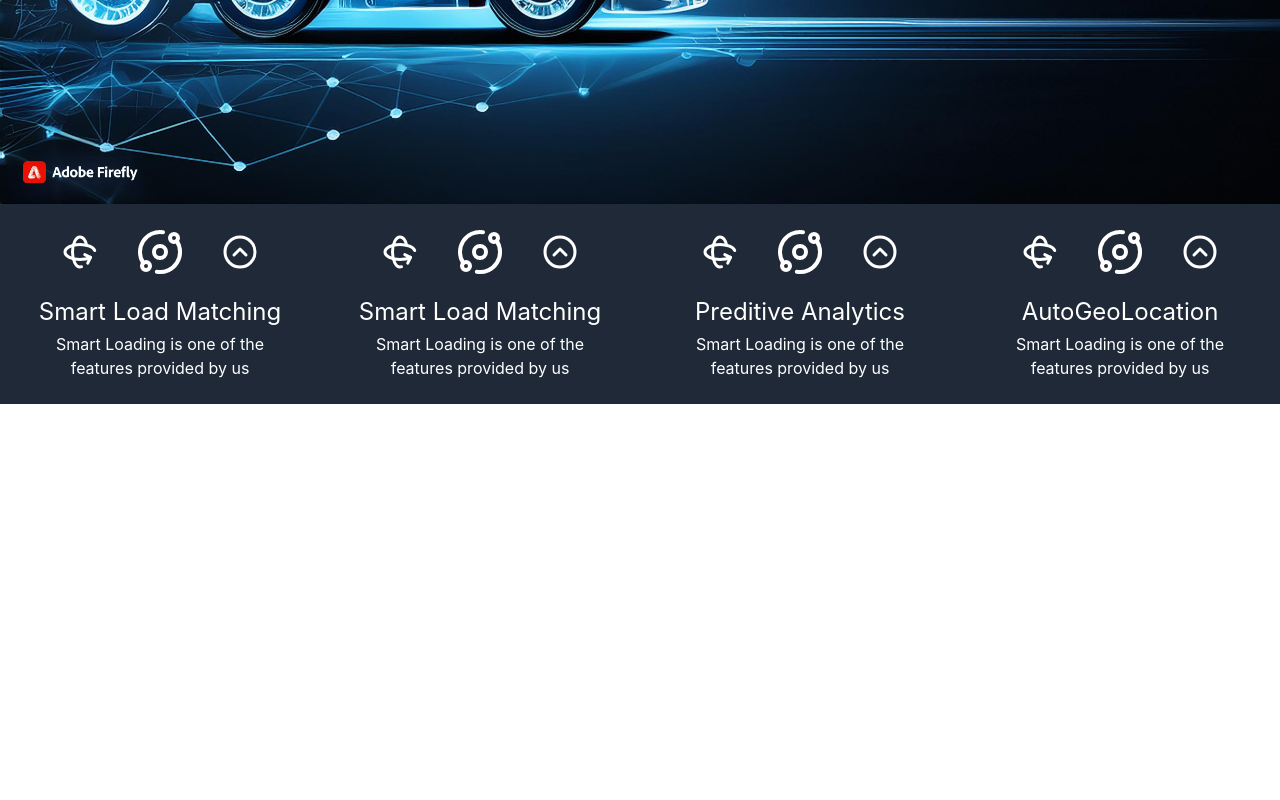
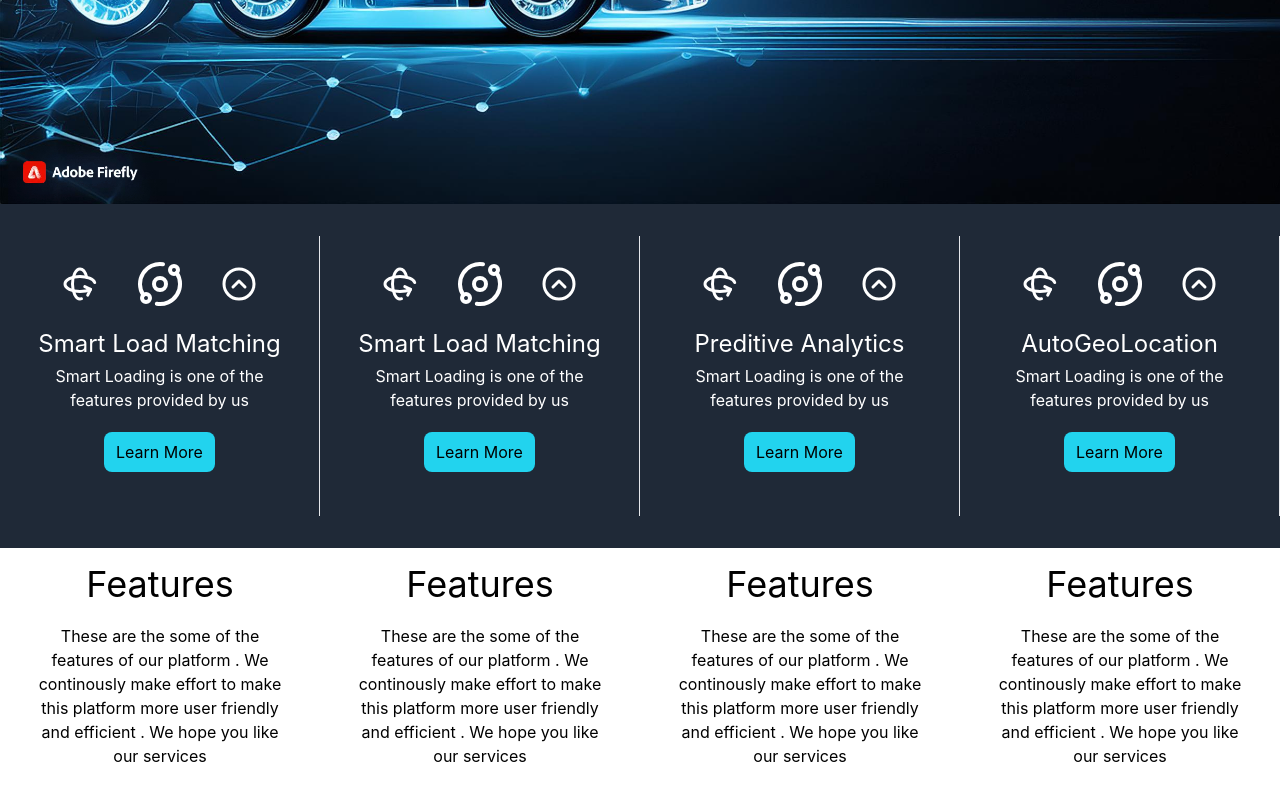
Before and after one commit to navishmonga/TruckLoad-Management, a React (Create React App) app: page / in a window 1280 px wide. Shown: the part 668-1468 px from the top of the page. Before the commit the page ends 1072 px from the top, so only its background shows below. Built offline with nearby package versions, Linux system fonts and the light colour scheme.

Commit message:
updated HomePage

```diff
--- a/src/components/Home.js
+++ b/src/components/Home.js
@@ -4,6 +4,7 @@ import { Orbit, Rotate3D, CircleChevronUp } from "lucide-react";
 const Home=()=>{
     return (
       <>
+        {/* section 1 */}
         <div
           className="bg-cover h-screen flex justify-end"
           style={{ backgroundImage: `url(${background})` }}
@@ -12,10 +13,14 @@ const Home=()=>{
             <h1 className="text-6xl p-1 text-left">Revolutionize</h1>
             <h1 className="text-7xl p-1 text-left">Your Dispatching</h1>
             <h1 className="text-8xl p-1 text-left">With AI</h1>
+            <p className="text-left text-xl mt-12">Our platform is designed to revolutionize your dispatching <br />and make it more efficient and effective by integrating<br/><h1>Artificial Intelligence</h1></p>
+            <button className="flex-1 rounded-full text-black text- font-semibold bg-cyan-400 m-10 p-2 px-3">Go to Dashboard</button>
           </div>
         </div>
+
+        {/* section 2 */}
         <div className="bg-gray-800 flex">
-            <div className="flex-col p-6 w-1/4">
+            <div className="flex-col p-6 w-1/4 my-8 border-r">
                 <div className="flex justify-evenly items-center pb-4">
                     <Rotate3D size={36} />
                     <Orbit size={48} />
@@ -23,8 +28,9 @@ const Home=()=>{
                 </div>
                 <h1 className="text-2xl p-1 text-center ">Smart Load Matching</h1>
                 <p>Smart Loading is one of the features provided by us</p>
+                <button className="text-black flex-1 rounded-lg bg-cyan-400 m-5 p-2 px-3">Learn More</button>
             </div>
-            <div className="flex-col p-6 w-1/4">
+            <div className="flex-col p-6 w-1/4 my-8 border-r">
             <div className="flex justify-evenly items-center pb-4">
                     <Rotate3D size={36} />
                     <Orbit size={48} />
@@ -32,17 +38,19 @@ const Home=()=>{
                 </div>
                 <h1 className="text-2xl p-1 text-center ">Smart Load Matching</h1>
                 <p>Smart Loading is one of the features provided by us</p>
+                <button className="text-black flex-1 rounded-lg bg-cyan-400 m-5 p-2 px-3">Learn More</button>
             </div>
-            <div className="flex-col p-6 w-1/4">
+            <div className="flex-col p-6 w-1/4 my-8 border-r">
             <div className="flex justify-evenly items-center pb-4">
                     <Rotate3D size={36} />
                     <Orbit size={48} />
                     <CircleChevronUp size={36} />
                 </div>
-                <h1 className="text-2xl p-1 text-center ">Preditive Analytics</h1>
+                <h1 className="text-2xl p-1 text-center  ">Preditive Analytics</h1>
                 <p>Smart Loading is one of the features provided by us</p>
+                <button className="text-black flex-1 rounded-lg bg-cyan-400 m-5 p-2 px-3">Learn More</button>
             </div>
-            <div className="flex-col p-6 w-1/4">
+            <div className="flex-col p-6 w-1/4 my-8 border-r">
             <div className="flex justify-evenly items-center pb-4">
                     <Rotate3D size={36} />
                     <Orbit size={48} />
@@ -50,7 +58,28 @@ const Home=()=>{
                 </div>
                 <h1 className="text-2xl p-1 text-center ">AutoGeoLocation</h1>
                 <p>Smart Loading is one of the features provided by us</p>
+                <button className="text-black flex-1 rounded-lg bg-cyan-400 mt-5 p-2 px-3">Learn More</button>
             </div>
+        </div>
+
+        {/* section 3 */}
+        <div className="bg-white flex text-black">
+          <div className="w-1/4 m-auto p-4">
+            <h1 className="text-4xl">Features</h1>
+            <p className="p-5">These are the some of the features of our platform . We continously make effort to make this platform more user friendly and efficient . We hope you like our services</p>
+          </div>
+          <div className="w-1/4 m-auto p-4">
+            <h1 className="text-4xl">Features</h1>
+            <p className="p-5">These are the some of the features of our platform . We continously make effort to make this platform more user friendly and efficient . We hope you like our services</p>
+          </div>
+          <div className="w-1/4 m-auto p-4">
+            <h1 className="text-4xl">Features</h1>
+            <p className="p-5">These are the some of the features of our platform . We continously make effort to make this platform more user friendly and efficient . We hope you like our services</p>
+          </div>
+          <div className="w-1/4 m-auto p-4">
+            <h1 className="text-4xl">Features</h1>
+            <p className="p-5">These are the some of the features of our platform . We continously make effort to make this platform more user friendly and efficient . We hope you like our services</p>
+          </div>
         </div>
       </>
     );
```
